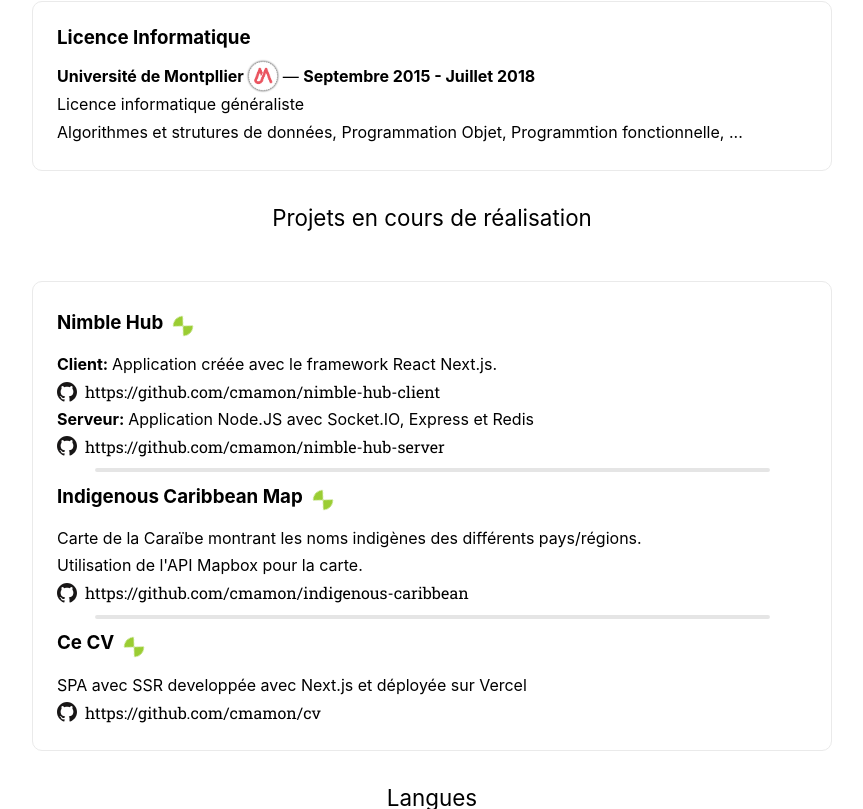
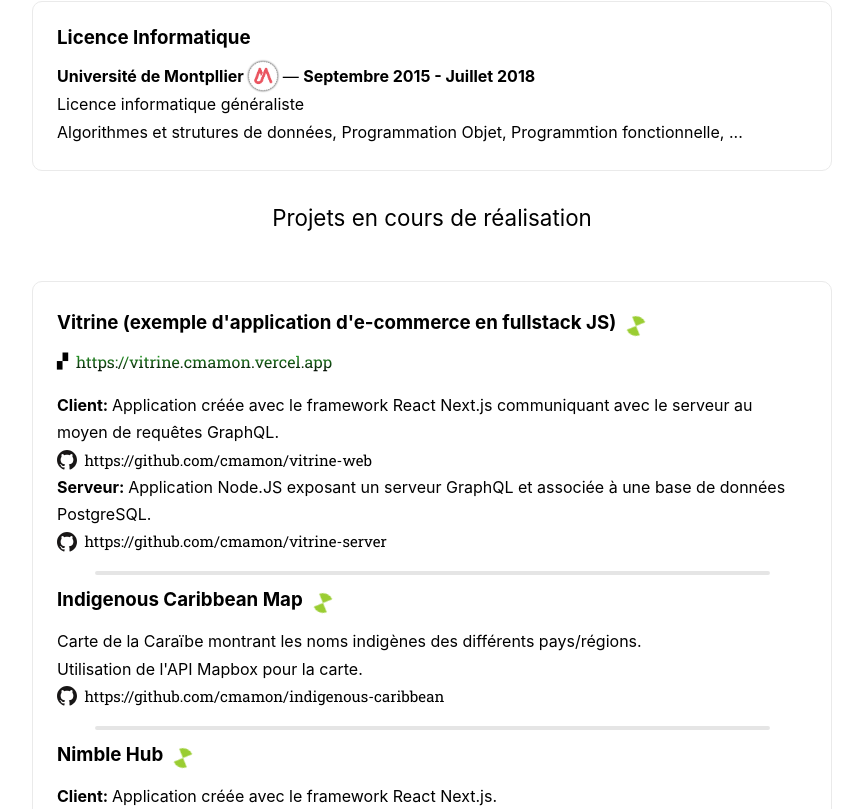
Before and after one commit to cmamon/cv, a Next.js app: page / in a window 1280 px wide. Shown: the part 1991-2800 px from the top of the page, without its empty margins (208-1071 px from the left). Built offline with nearby package versions, Linux system fonts and the light colour scheme.

Commit message:
Add vitrine project to list of projects in progress

```diff
--- a/components/CV.jsx
+++ b/components/CV.jsx
@@ -1,5 +1,5 @@
 import Spinner from './Spinner'
-import styles from '../styles/Home.module.css'
+import styles from '../styles/CV.module.css'
 
 const name = 'Christophe QUENETTE';
 
@@ -16,7 +16,7 @@ export default function CV() {
           />
 
           <h1 className={styles.title}>{name}</h1>
-          <p className={styles.description}>
+          <p className={styles.jobTitle}>
             Développeur Fullstack
           </p>
           <p className={styles.personal_infos}><span>christophe.quenette@gmail.com</span> &nbsp;&nbsp; <span>+33 7 50 86 74 89</span> &nbsp;&nbsp; <span>Montpellier, France</span> &nbsp;&nbsp; <span>Permis B</span></p>
@@ -61,7 +61,7 @@ export default function CV() {
           <div className={styles.card}>
             <h3>Programmation système</h3>
             <p><b>Linux</b> : Programmation système en C / Python sous Linux</p>
-            <p><b>Docker</b> : Création de conteneurs sous Windows (e.g. conteneur Redis)</p>
+            <p><b>Docker</b> : Création de conteneurs sous Windows (e.g. conteneur pour Redis)</p>
           </div>
 
           <div className={styles.card}>
@@ -75,7 +75,6 @@ export default function CV() {
         <p className={styles.section}>
           Expériences professionnelles
         </p>
-
 
         <div className={styles.grid}>
           <div className={styles.card}>
@@ -150,6 +149,61 @@ export default function CV() {
 
         <div className={styles.grid}>
           <div className={styles.card}>
+            <div className={styles.project}>
+              <div className={styles.card_title}>
+                <h3>Vitrine (exemple d'application d'e-commerce en fullstack JS)</h3>
+                <Spinner />
+              </div>
+
+              <div className={`${styles.alignMiddle} ${styles.appRow}`}>
+                <span className={styles.appLinkBullet}>&#9630;</span>
+                <a className={styles.appLink} href="https://vitrine.cmamon.vercel.app">
+                  https://vitrine.cmamon.vercel.app
+                </a>
+              </div>
+
+              <p>
+                <b>Client: </b> Application créée avec le framework React Next.js communiquant avec le serveur au moyen de requêtes GraphQL.
+              </p>
+              <p className={styles.alignMiddle}>
+                <img src="/images/github-icon.svg" width="20px" />
+                <a className={styles.githubLink} data-content="https://github.com/cmamon/vitrine-web" href="https://github.com/cmamon/vitrine-web">
+                  https://github.com/cmamon/vitrine-web
+                </a>
+              </p>
+              <p>
+                <b>Serveur: </b> Application Node.JS exposant un serveur GraphQL et associée à une base de données PostgreSQL.
+              </p>
+              <p className={styles.alignMiddle}>
+                <img src="/images/github-icon.svg" width="20px" />
+                <a className={styles.githubLink} data-content="https://github.com/cmamon/vitrine-server" href="https://github.com/cmamon/vitrine-server">
+                  https://github.com/cmamon/vitrine-server
+                </a>
+              </p>
+            </div>
+
+            <hr className={styles.sep} />
+
+            <div className={styles.project}>
+              <div className={styles.card_title}>
+                <h3>Indigenous Caribbean Map</h3>
+                <Spinner />
+              </div>
+              <p>
+                Carte de la Caraïbe montrant les noms indigènes des différents pays/régions.
+              </p>
+              <p> Utilisation de l'API Mapbox pour la carte.</p>
+              <p className={styles.alignMiddle}>
+                <img src="/images/github-icon.svg" width="20px" />
+                <a className={styles.githubLink} data-content="https://github.com/cmamon/indigenous-caribbean" href="https://github.com/cmamon/indigenous-caribbean">
+                  https://github.com/cmamon/indigenous-caribbean
+                </a>
+              </p>
+            </div>
+
+            <hr className={styles.sep} />
+
+            <div className={styles.project}>
               <div className={styles.card_title}>
                 <h3>Nimble Hub</h3>
                 <Spinner />
@@ -165,7 +219,7 @@ export default function CV() {
                 </a>
               </p>
               <p>
-              <b>Serveur: </b> Application Node.JS avec Socket.IO, Express et Redis
+                <b>Serveur: </b> Application Node.JS avec Socket.IO, Express et Redis.
               </p>
               <p className={styles.alignMiddle}>
                 <img src="/images/github-icon.svg" width="20px" />
@@ -173,33 +227,18 @@ export default function CV() {
                   https://github.com/cmamon/nimble-hub-server
                 </a>
               </p>
+            </div>
 
             <hr className={styles.sep} />
 
-            <div className={styles.card_title}>
-              <h3>Indigenous Caribbean Map</h3>
-              <Spinner />
-            </div>
-            <p>
-              Carte de la Caraïbe montrant les noms indigènes des différents pays/régions.
-            </p>
-            <p> Utilisation de l'API Mapbox pour la carte.</p>
-            <p className={styles.alignMiddle}>
-              <img src="/images/github-icon.svg" width="20px" />
-              <a className={styles.githubLink} data-content="https://github.com/cmamon/indigenous-caribbean" href="https://github.com/cmamon/indigenous-caribbean">
-                https://github.com/cmamon/indigenous-caribbean
-              </a>
-            </p>
-
-            <hr className={styles.sep} />
-
+            <div className={styles.project}>
               <div className={styles.card_title}>
                 <h3>Ce CV</h3>
                 <Spinner />
               </div>
 
               <p>
-              SPA avec SSR developpée avec Next.js et déployée sur Vercel
+                SPA avec SSR developpée avec Next.js et déployée sur Vercel.
               </p>
               <p className={styles.alignMiddle}>
                 <img src="/images/github-icon.svg" width="20px" />
@@ -207,6 +246,7 @@ export default function CV() {
                   https://github.com/cmamon/cv
                 </a>
               </p>
+            </div>
           </div>
         </div>
 
--- a/pages/index.js
+++ b/pages/index.js
@@ -2,7 +2,6 @@ import Head from 'next/head'
 import React from 'react';
 
 import CV from '../components/CV.jsx'
-import styles from '../styles/Home.module.css'
 
 const name = 'Christophe QUENETTE';
 
@@ -24,11 +23,11 @@ export default class Home extends React.Component {
 
   render () {
     return (
-      <div className={styles.container}>
+      <div className="container">
         <Head>
           <title>{name} - CV</title>
           <link rel="icon" href="/favicon.ico" />
-          <meta property="og:title" content={name +  ' - CV'} key="title"/>
+          <meta property="og:title" content={`${name} - CV`} key="title"/>
           <meta property="og:description" content="Curriculum Vitae de Christophe QUENETTE" key="description" />
           <meta property="og:author" content="Christophe QUENETTE" key="author" />
           <meta property="og:image" content="https://cv.cmamon.vercel.app/images/profile-image.jpg" />
--- a/styles/Home.module.css
+++ b/styles/CV.module.css
@@ -1,11 +1,4 @@
-.container {
-  min-height: 100vh;
-  display: flex;
-  flex-direction: column;
-  justify-content: center;
-  align-items: center;
-  width: 100%;
-}
+/* Global */
 
 .main {
   width: 100%;
@@ -15,6 +8,43 @@
   flex-direction: column;
   justify-content: center;
   align-items: center;
+}
+
+.sep {
+  border: 2px solid rgba(0, 0, 0, 0.1);
+  border-radius: 30px;
+  width: 90%;
+}
+
+.code {
+  background: #fafafa;
+  border-radius: 5px;
+  padding: 0.75rem;
+  font-size: 1.1rem;
+  font-family: Menlo, Monaco, Lucida Console, Liberation Mono, DejaVu Sans Mono,
+    Bitstream Vera Sans Mono, Courier New, monospace;
+}
+
+.row {
+  display: flex;
+}
+
+.alignMiddle {
+  display: flex;
+  align-items: center;
+}
+
+/* Header */
+
+.title {
+  margin: 0;
+  line-height: 1.15;
+  font-size: 2.5rem;
+}
+
+.jobTitle {
+  line-height: 0.5;
+  font-size: 1.7rem;
 }
 
 .header {
@@ -32,68 +62,12 @@
   text-align: center;
 }
 
-.sep {
-  border: 2px solid rgba(0, 0, 0, 0.1);
-  border-radius: 30px;
-  width: 90%;
-}
-
-.footer {
-  width: 100%;
-  height: 160px;
-  border-top: 1px solid #eaeaea;
-  display: flex;
-  flex-direction: column;
-  justify-content: center;
-  align-items: center;
-  -webkit-box-shadow: 0 -4px 6px -6px rgba(0, 0, 0, 0.5);
-  -moz-box-shadow: 0 -4px 6px -6px rgba(0, 0, 0, 0.5);
-  box-shadow: 0 -4px 6px -6px rgba(0, 0, 0, 0.5);
-}
-
-.footer img {
-  margin-right: 0.5rem;
-  height: 20px;
-}
-
-.footer p {
-  margin: 0 0 10px 0;
-}
-
-.footer a {
-  font-family: 'Roboto Slab', serif;
-  font-size: 1rem;
-}
-
-.title {
-  margin: 0;
-  line-height: 1.15;
-  font-size: 2.5rem;
-}
-
-.title,
-.description {
-  text-align: center;
-}
-
-.description {
-  line-height: 0.5;
-  font-size: 1.7rem;
-}
+/* Main */
 
 .section {
   line-height: 1.5;
   font-size: 1.4rem;
   text-align: left;
-}
-
-.code {
-  background: #fafafa;
-  border-radius: 5px;
-  padding: 0.75rem;
-  font-size: 1.1rem;
-  font-family: Menlo, Monaco, Lucida Console, Liberation Mono, DejaVu Sans Mono,
-    Bitstream Vera Sans Mono, Courier New, monospace;
 }
 
 .grid {
@@ -145,15 +119,31 @@
   height: 1em;
 }
 
-.row {
-  display: flex;
-}
-
 .column {
   flex: 50%;
 }
 
+.appRow {
+  margin-bottom: 20px;
+}
+
+.appLink {
+  margin-left: 0.5em;
+  font-family: 'Roboto Slab', serif;
+  font-size: 16px;
+  background: -webkit-linear-gradient(#2FC22F, #000);
+  background-clip: text;
+  -webkit-background-clip: text;
+  -webkit-text-fill-color: transparent;
+}
+
+.appLinkBullet {
+  font-size: 0.9rem;
+  padding-bottom: 2px;
+}
+
 .githubLink {
+  font-size: 15px;
   font-family: 'Roboto Slab', serif;
   margin-left: 0.5em;
   word-break: break-word;
@@ -175,11 +165,6 @@
   clip-path: polygon(0 0, 100% 0, 100% 100%, 0 100%);
 }
 
-.alignMiddle {
-  display: flex;
-  align-items: center;
-}
-
 .borderCircle {
   border-radius: 9999px;
 }
@@ -194,9 +179,40 @@
   margin: 0 0 1.25rem;
 }
 
-.lightText {
-  color: #999;
+.project {
+  margin-bottom: 1rem;
 }
+
+/* Footer */
+
+.footer {
+  width: 100%;
+  height: 160px;
+  border-top: 1px solid #eaeaea;
+  display: flex;
+  flex-direction: column;
+  justify-content: center;
+  align-items: center;
+  -webkit-box-shadow: 0 -4px 6px -6px rgba(0, 0, 0, 0.5);
+  -moz-box-shadow: 0 -4px 6px -6px rgba(0, 0, 0, 0.5);
+  box-shadow: 0 -4px 6px -6px rgba(0, 0, 0, 0.5);
+}
+
+.footer img {
+  margin-right: 0.5rem;
+  height: 20px;
+}
+
+.footer p {
+  margin: 0 0 10px 0;
+}
+
+.footer a {
+  font-family: 'Roboto Slab', serif;
+  font-size: 1rem;
+}
+
+/* Media Queries */
 
 @media (max-width: 500px) {
   .row {
--- a/styles/globals.css
+++ b/styles/globals.css
@@ -16,3 +16,12 @@ a {
   color: inherit;
   text-decoration: none;
 }
+
+.container {
+  min-height: 100vh;
+  display: flex;
+  flex-direction: column;
+  justify-content: center;
+  align-items: center;
+  width: 100%;
+}
```
Lines whose indentation alone changed are shown as unchanged.
